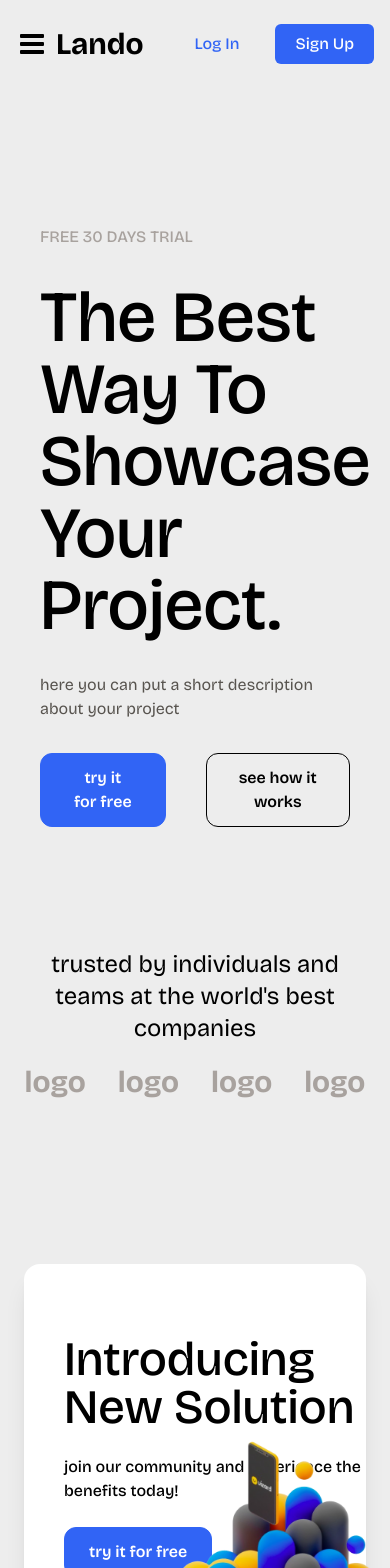
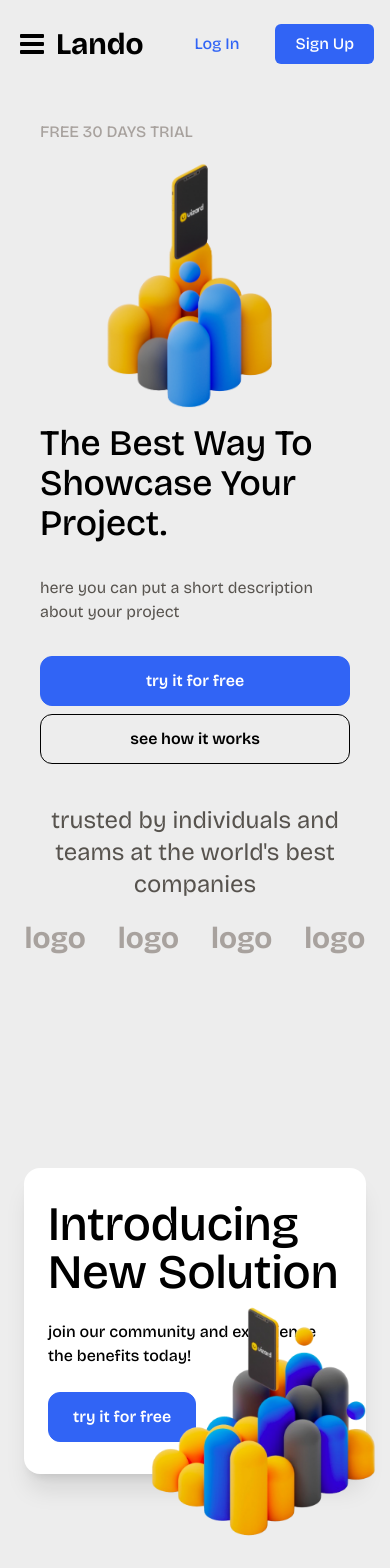
Before and after one commit to azdinexx/Lando, a React (Vite) app: page / in a window 390 px wide. Shown: the top 1568 px of the page. Built offline with nearby package versions, Linux system fonts and the light colour scheme.

Commit message:
fix: home page responsivity

```diff
--- a/src/components/Header.jsx
+++ b/src/components/Header.jsx
@@ -26,7 +26,7 @@ function Header() {
   }, [navigate]);
 
   return (
-    <header className='relative px-4 md:px-0 max-w-6xl py-6 mx-auto flex justify-between items-center'>
+    <header className='relative px-4 md:px-0 md:max-w-6xl py-6 mx-auto flex justify-between items-center'>
       <div className='flex gap-20 items-center'>
         {/* LOGO */}
         <div className='flex gap-2'>
--- a/src/components/Hero.jsx
+++ b/src/components/Hero.jsx
@@ -3,17 +3,19 @@ import img from '../assets/hero.png';
 function Hero() {
   return (
     <>
-      <div className='px-4  md:px-0 grid min-h-screen grid-cols-1 md:grid-cols-2 grid-rows-1 '>
+      <div className='px-4  md:px-0 grid grid-cols-1 md:grid-cols-2 grid-rows-1 '>
         {/* Call To Action */}
         <div className='flex justify-center flex-col'>
           <span className='text-stone-400 py-4'>FREE 30 DAYS TRIAL</span>
-          <h1 className='text-7xl capitalize py-4'>
+          <img src={img} alt='' width={200} className='mx-auto md:hidden' />
+          <h1 className='text-4xl md:text-7xl capitalize py-4'>
             the best way to showcase your project.
           </h1>
+
           <p className='py-4 font-thin text-stone-600'>
             here you can put a short description about your project
           </p>
-          <div className='py-4 flex gap-10 '>
+          <div className='py-4 flex flex-col sm:flex-row gap-x-10 gap-y-2 '>
             <button className=' rounded-xl font-semibold px-8 py-3 bg-[#3164f5] border border-[#3164f5] text-white'>
               try it for free
             </button>
@@ -28,8 +30,8 @@ function Hero() {
           <img src={img} alt='' width={430} />
         </div>
       </div>
-      <div className='mb-20'>
-        <p className='max-w-sm mx-auto text-center font-thin text-2xl '>
+      <div className='md:mb-20 my-6'>
+        <p className='max-w-sm mx-auto text-stone-600 text-center font-thin text-2xl '>
           trusted by individuals and teams at the world&apos;s best companies
         </p>
         <div className='flex gap-8 justify-center py-5 '>
--- a/src/components/SolutionSection.jsx
+++ b/src/components/SolutionSection.jsx
@@ -2,11 +2,11 @@ import img from '../assets/SolutionSection.png';
 
 function SolutionSection() {
   return (
-    <div className=' my-36  md:min-h-screen flex justify-center items-center relative'>
-      <div className='hidden md:block absolute z-[1]  bg-white h-[24rem] w-[96%] bottom-[7.2rem]  rounded-2xl shadow-lg'></div>
+    <div className=' my-48  flex justify-center items-center relative'>
+      <div className='hidden md:block absolute z-[1]  bg-white h-[14rem] w-[96%] -bottom-4  rounded-2xl shadow-lg'></div>
 
-      <div className='w-full bg-white rounded-2xl h-[24rem] grid md:grid-cols-2 grid-cols-1 grid-rows-1 shadow-xl z-10 '>
-        <div className='flex flex-col gap-6 justify-center pl-10'>
+      <div className='w-full bg-white rounded-2xl grid md:grid-cols-2 grid-cols-1 grid-rows-1 shadow-xl z-10 '>
+        <div className='flex flex-col gap-6 justify-center px-6 py-8 md:pl-10'>
           <h3 className='text-5xl capitalize max-w-xs '>
             introducing new solution
           </h3>
@@ -21,7 +21,7 @@ function SolutionSection() {
           <img
             src={img}
             alt=''
-            className='absolute md:bottom-6 -bottom-6 -right-10 w-[18rem] md:w-auto '
+            className='absolute md:bottom-4 -bottom-16 -right-10 w-[18rem] md:w-auto '
           />
         </div>
       </div>
```
